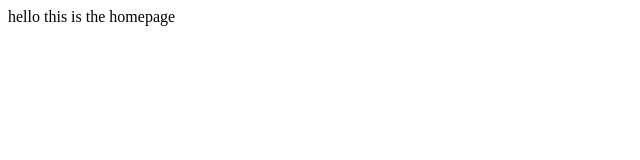
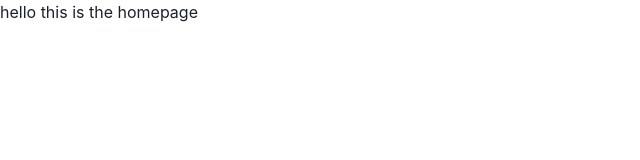
Before and after one commit to azy2k9/fund-my-foodbank, a Next.js app: page / in a window 1280 px wide. Shown: the top 160 px of the page, without its empty margins (0-640 px from the left). Built offline with nearby package versions, Linux system fonts and the light colour scheme.

Commit message:
Added chakra ui to project

```diff
--- a/pages/_app.tsx
+++ b/pages/_app.tsx
@@ -1,7 +1,13 @@
 import type { AppProps } from "next/app";
+import { ChakraProvider } from "@chakra-ui/react";
+import "reset-css";
 
-function MyApp({ Component, pageProps }: AppProps) {
-  return <Component {...pageProps} />;
-}
+const MyApp = ({ Component, pageProps }: AppProps) => {
+  return (
+    <ChakraProvider>
+      <Component {...pageProps} />
+    </ChakraProvider>
+  );
+};
 
 export default MyApp;
```
Also changed, not shown: package.json (+6 -1 lines), 1 other file (tests, documents, lock files or other folders).
